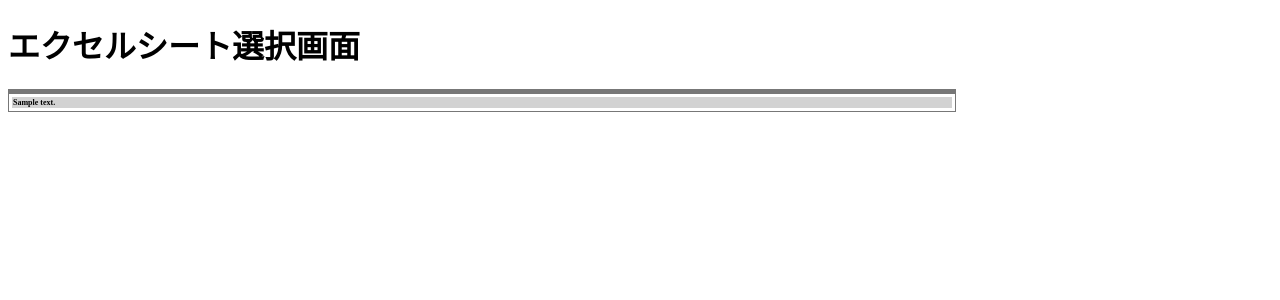
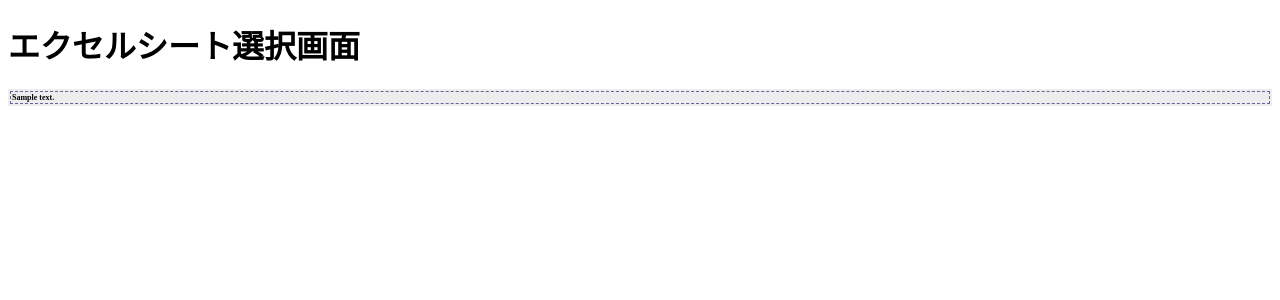
Before and after one commit to shoyu0320/ESLoder, a Django app: template excel/templates/upload_excel/index.html in a window 1280 px wide. Shown: the top 300 px of the page. Run offline with Django 4.2, Linux system fonts and the light colour scheme; the template is opened without the code that fills it: most values are stand-ins (such as "Sample title", 1, 10 or a date in 2020).

Commit message:
タイトルごとにブロックを分割するように修正しました

```diff
--- a/excel/templates/upload_excel/index.html
+++ b/excel/templates/upload_excel/index.html
@@ -15,19 +15,25 @@
 
         table {
             width: 75%;
-            border: 1px #777777 solid;
+            /* border: 1px #ffffff solid; */
+        }
+
+        .sub_table {
+            width: 100%;
+            background-color: #ededed;
+            /* border: 1px #1005ac solid; */
         }
 
         td {
             width: 5%;
-            background-color: #d2d2d2;
-            border: 1px #ffffff solid;
+            /* background-color: #d2d2d2; */
+            border: 1px #66629e dashed;
         }
 
         tr {
             width: 5%;
-            background-color: #d2d2d2;
-            border: 1px #ffffff solid;
+            /* background-color: #d2d2d2; */
+            /* border: 1px #ffffff solid; */
         }
     </style>
 </head>
@@ -46,20 +52,23 @@
             </form>
             {% else %}
             <table>
-                <table>
+                <table class="sub_table">
                     {% for coord, merged_cells in display.items %}
                     <tr class="border_line_2">
                         {% for merged_cell in merged_cells %}
-                        {% if not merged_cell.merged_cell.has_parent or merged_cell.merged_cell.is_dev_exp_id %}
+                        {% if not merged_cell.merged_cell.is_end_of_sheet and not merged_cell.merged_cell.is_space %}
+                        {% if merged_cell.merged_cell.include_title or merged_cell.merged_cell.is_dev_exp_id %}
                     </tr>
                 </table>
-                <table>
+                <br>
+                <table class="sub_table">
                     <tr class="border_line_2">
                         {% endif %}
                         <td colspan="{{ merged_cell.merged_cell.effective_cell_width }}"
                             rowspan="{{ merged_cell.merged_cell.effective_cell_height }}">
                             {{ merged_cell.content.cell_content | linebreaksbr }}
                         </td>
+                        {% endif %}
                         {% endfor %}
                     </tr>
                     {% endfor %}
```
